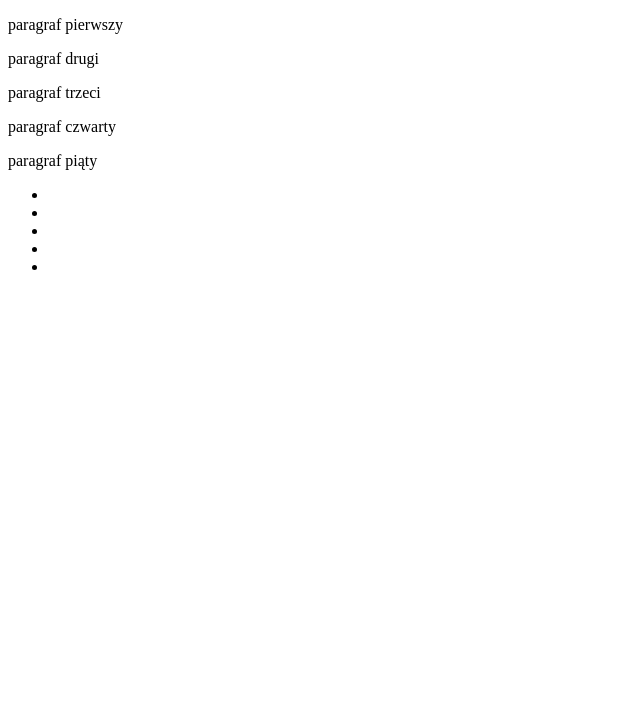
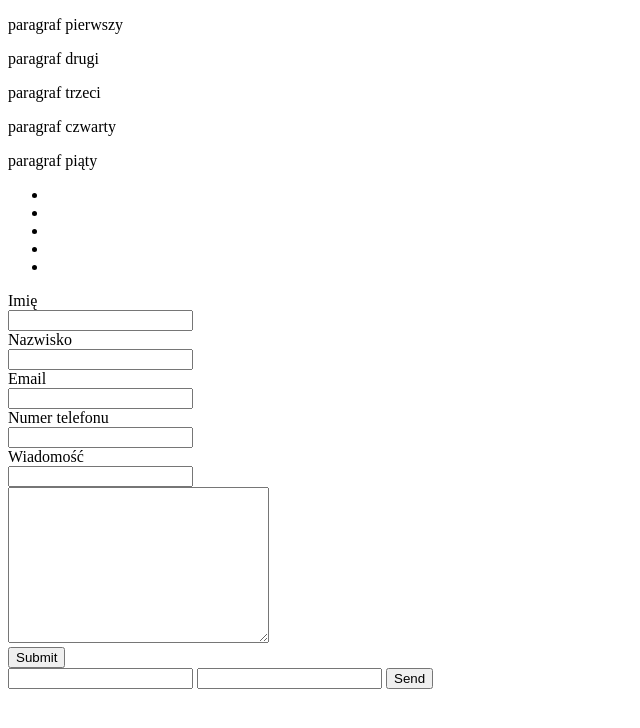
Before and after one commit to KonradRam/KonradRam.github.io, a plain HTML site: page index.html in a window 1280 px wide. Shown: the whole page, without its empty margins (0-640 px from the left). Drawn offline with Linux system fonts and the light colour scheme.

Commit message:
formularz

```diff
--- a/index.html
+++ b/index.html
@@ -20,6 +20,30 @@
             <li></li>
         </ul>
     </nav>
+<div id="formularz">
+    <form action="">
+        <label for="name">Imię</label><br>
+        <input type="text" id="name"><br>
+        <label for="surname">Nazwisko</label><br>
+        <input type="text" id="surname"><br>
+        <label for="email">Email</label><br>
+        <input type="text" id="email"><br>
+        <label for="number">Numer telefonu</label><br>
+        <input type="number" id="number"><br>
+        <label for="message">Wiadomość</label><br>
+        <input type="text" id="message"><br>
+        <textarea maxlenght="1" name="" id="" cols="30" rows="10"></textarea>
+        <br>
+        <input type="submit">
+    </form>
+<form action="https://formspree.io/konrad.ram@gmail.com"
+      method="POST">
+    <input type="text" name="name">
+    <input type="email" name="_replyto">
+    <input type="submit" value="Send">
+</form>
+
+</div>
 
 </body>
 </html>
```
